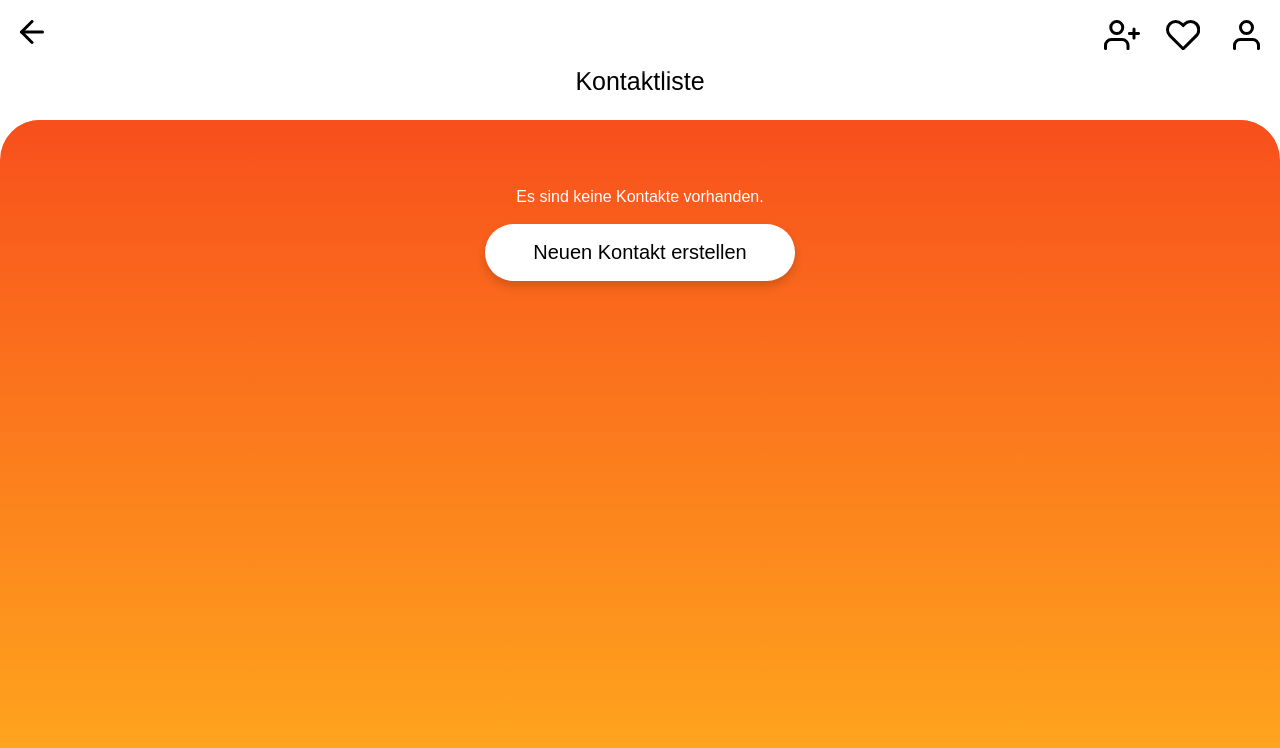
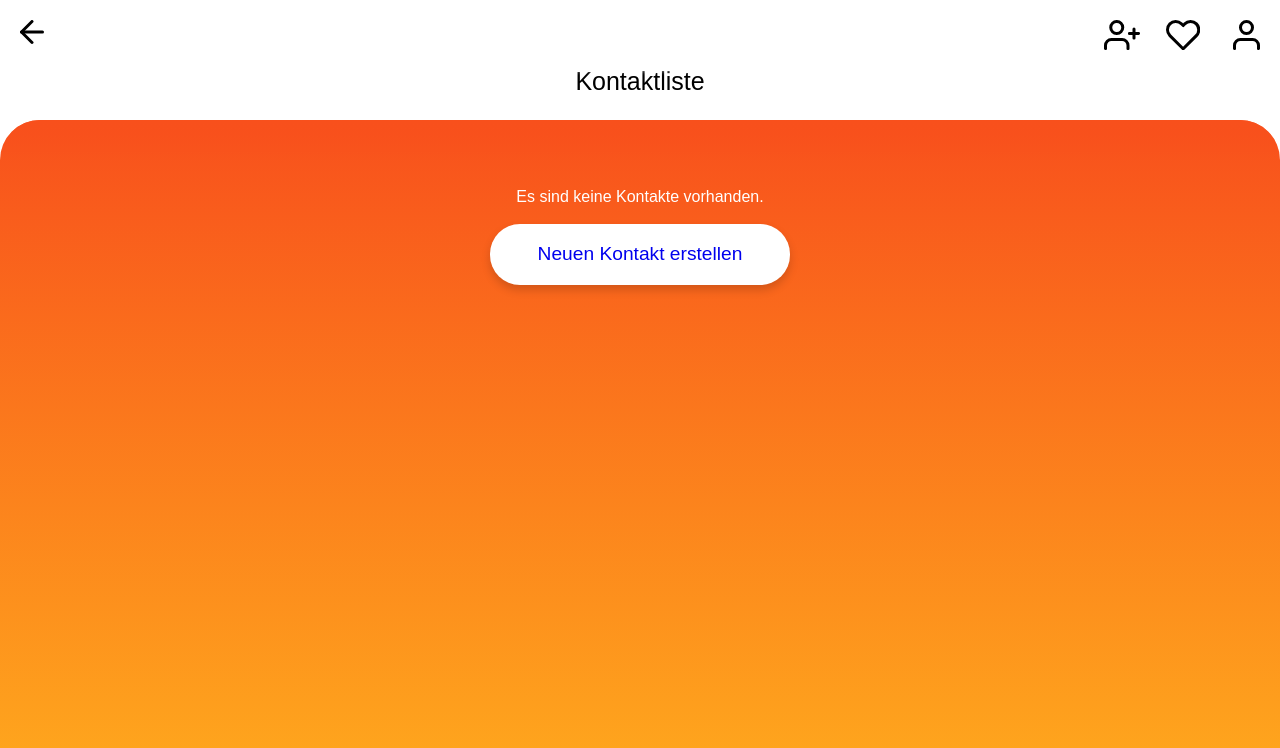
Before and after one commit to soerenstein/capstone-project, a React (Create React App) app: page /list in a window 1280 px wide. Shown: the top 748 px of the page. Built offline with nearby package versions, Linux system fonts and the light colour scheme; a web font is replaced by a local one.

Commit message:
Add color variables

```diff
--- a/src/components/ContactList/ZeroContacts.js
+++ b/src/components/ContactList/ZeroContacts.js
@@ -9,9 +9,7 @@ export default function ZeroContacts() {
         <NotificationStyled>
           Es sind keine Kontakte vorhanden.
         </NotificationStyled>
-        <NavLink to="/create">
-          <ButtonStyled>Neuen Kontakt erstellen</ButtonStyled>
-        </NavLink>
+        <StyledNavLink to="/create">Neuen Kontakt erstellen</StyledNavLink>
       </ListWrapper>
     </>
   )
@@ -26,15 +24,16 @@ const ListWrapper = styled.div`
 `
 
 const NotificationStyled = styled.p`
-  color: white;
+  color: var(--white);
   text-align: center;
 `
 
-const ButtonStyled = styled.button`
+const StyledNavLink = styled(NavLink)`
   padding: 17px 48px;
-  font-size: 20px;
-  background: #ffffff 0% 0% no-repeat padding-box;
-  box-shadow: 0px 5px 10px #00000029;
+  text-decoration: none;
+  font-size: 1.2em;
+  background: var(--button-white);
+  box-shadow: var(--shadow-grey);
   border-style: none;
   border-radius: 30px;
 `
--- a/src/components/ContactList/ZeroFavorites.js
+++ b/src/components/ContactList/ZeroFavorites.js
@@ -9,9 +9,7 @@ export default function ZeroFavorites() {
         <NotificationStyled>
           Es sind keine Favoriten vorhanden.
         </NotificationStyled>
-        <NavLink to="/list">
-          <ButtonStyled>Zur Kontaktliste</ButtonStyled>
-        </NavLink>
+        <StyledNavLink to="/list">Zur Kontaktliste</StyledNavLink>
       </ListWrapper>
     </>
   )
@@ -26,15 +24,16 @@ const ListWrapper = styled.div`
 `
 
 const NotificationStyled = styled.p`
-  color: white;
+  color: var(--white);
   text-align: center;
 `
 
-const ButtonStyled = styled.button`
+const StyledNavLink = styled(NavLink)`
   padding: 17px 48px;
-  font-size: 20px;
-  background: #ffffff 0% 0% no-repeat padding-box;
-  box-shadow: 0px 5px 10px #00000029;
+  text-decoration: none;
+  font-size: 1.2em;
+  background: var(--button-white);
+  box-shadow: var(--shadow-grey);
   border-style: none;
   border-radius: 30px;
 `
--- a/src/components/ContactListItem/ContactListItem.js
+++ b/src/components/ContactListItem/ContactListItem.js
@@ -30,8 +30,8 @@ const ContactContainer = styled.div`
   grid-template-columns: 8% auto;
   justify-self: end;
   border-radius: 30px;
-  background: #ffffff 0% 0% no-repeat padding-box;
-  box-shadow: 0px 5px 10px #00000029;
+  background: var(--button-white);
+  box-shadow: var(--shadow-grey);
 `
 const SVGWrapper = styled.div`
   grid-column: 1;
--- a/src/components/ContactProfile/ProfileContent.js
+++ b/src/components/ContactProfile/ProfileContent.js
@@ -74,7 +74,7 @@ export default function ProfileContent({
 }
 
 const NameStyled = styled.h2`
-  color: white;
+  color: var(--white);
   margin: 25px auto 0 auto;
   text-align: center;
   white-space: nowrap;
@@ -84,7 +84,7 @@ const NameStyled = styled.h2`
 `
 
 const CompanyStyled = styled.h3`
-  color: white;
+  color: var(--white);
 
   text-align: center;
   margin: 5px 0;
@@ -98,13 +98,13 @@ const DetailListStyled = styled.ul`
 const DataContainer = styled.div`
   padding: 10px;
   padding-left: 30px;
-  background: #ffffff 0% 0% no-repeat padding-box;
+  background: var(--button-white);
   box-shadow: 0 5px 10px #00000029;
   border-radius: 30px;
 `
 
 const DetailItemHeading = styled.h4`
-  color: white;
+  color: var(--white);
   margin: 5px 0 5px 0;
   padding-left: 30px;
   padding-top: 10px;
@@ -117,8 +117,8 @@ const DetailItemContent = styled.p`
 const ButtonStyled = styled.button`
   margin: 10px auto 20px auto;
   padding: 17px 48px;
-  font-size: 20px;
-  background: #ffffff 0% 0% no-repeat padding-box;
+  font-size: 1.2em;
+  background: var(--button-white);
   box-shadow: 0 5px 10px #00000029;
   border-style: none;
   border-radius: 30px;
--- a/src/components/CreateContactForm/CreateContactForm.js
+++ b/src/components/CreateContactForm/CreateContactForm.js
@@ -155,7 +155,7 @@ const LabelWrapper = styled.div`
 
 const LabelStyled = styled.label`
   display: grid;
-  color: #ffffff;
+  color: var(--white);
 `
 
 const LabelName = styled.div`
@@ -165,7 +165,7 @@ const InputStyled = styled.input`
   border-style: none;
   padding-left: 20px;
   height: 50px;
-  box-shadow: 0px 5px 10px #00000029;
+  box-shadow: var(--shadow-grey);
   border-radius: 30px;
   outline: none;
   margin-bottom: 15px;
@@ -173,9 +173,9 @@ const InputStyled = styled.input`
 
 const ButtonStyled = styled.button`
   padding: 17px 48px;
-  font-size: 20px;
-  background: #ffffff 0% 0% no-repeat padding-box;
-  box-shadow: 0px 5px 10px #00000029;
+  font-size: 1.2em;
+  background: var(--button-white);
+  box-shadow: var(--shadow-grey);
   border-style: none;
   border-radius: 30px;
   opacity: 1;
--- a/src/components/Design/CardWrapper/CardWrapper.js
+++ b/src/components/Design/CardWrapper/CardWrapper.js
@@ -17,11 +17,7 @@ const StyledCardWrapper = styled.div`
   bottom: 0;
   overflow: auto;
   padding: 0 15px;
-  background: linear-gradient(
-    0deg,
-    rgba(255, 171, 29, 1) 0%,
-    rgba(248, 80, 28, 1) 100%
-  );
+  background: var(--gradient-orange);
   border-radius: 40px 40px 0 0;
 `
 
@@ -31,11 +27,7 @@ const Shadow = styled.div`
   top: 15%;
   width: 100%;
   border-radius: 40px 40px 0 0;
-  background: linear-gradient(
-    0deg,
-    rgba(255, 171, 29, 0) 0%,
-    rgba(248, 80, 28, 1) 100%
-  );
+  background: var(--gradient-orange-shadow);
   z-index: 100;
   margin-bottom: 1px;
 `
--- a/src/components/Design/GlobalStyles.js
+++ b/src/components/Design/GlobalStyles.js
@@ -26,4 +26,26 @@ body {
     line-height: 1.4;
     height: 100vh;
 }
+
+:root {
+    --button-white: #ffffff 0% 0% no-repeat padding-box;
+    --white: #ffffff;
+    --black: #000000;
+
+    --gradient-orange: linear-gradient(
+    0deg,
+    rgba(255, 171, 29, 1) 0%,
+    rgba(248, 80, 28, 1) 100%);
+    --gradient-orange-shadow: linear-gradient(
+    0deg,
+    rgba(255, 171, 29, 0) 0%,
+    rgba(248, 80, 28, 1) 100%);
+    --gradient-orange-45: linear-gradient(
+    45deg,
+    rgba(255, 171, 29, 1) 0%,
+    rgba(248, 80, 28, 1) 100%
+  );
+
+  --shadow-grey: 0px 5px 10px #00000029;
+}
 `
--- a/src/components/HomePage/WelcomeUser.js
+++ b/src/components/HomePage/WelcomeUser.js
@@ -26,7 +26,7 @@ const WelcomeWrapper = styled.div`
 
 const StyledWelcome = styled.h2`
   margin: 0;
-  color: white;
+  color: var(--white);
   width: 80vw;
   white-space: nowrap;
   overflow: hidden;
--- a/src/components/UserProfile/UserProfileContent.js
+++ b/src/components/UserProfile/UserProfileContent.js
@@ -1,6 +1,6 @@
 import React from 'react'
 import styled from 'styled-components/macro'
-import { Link } from 'react-router-dom'
+import { NavLink } from 'react-router-dom'
 import UserQR from '../ShareProfile/UserQR'
 import PageLayout from '../Design/CardWrapper/PageLayout'
 
@@ -39,11 +39,9 @@ export default function UserProfileContent({ user }) {
             <DataContent>{zip + ' ' + city}</DataContent>
           </DataContainer>
         </ListStyled>
-        <Link to="/edit-user">
-          <ButtonStyled id="edit" to="/edit-user">
-            Bearbeiten
-          </ButtonStyled>
-        </Link>
+        <NavLink id="edit" to="/edit-user">
+          <ButtonStyled>Bearbeiten</ButtonStyled>
+        </NavLink>
       </Wrapper>
     </PageLayout>
   )
@@ -55,11 +53,7 @@ const Wrapper = styled.div`
   width: 100%;
   overflow: scroll;
   padding: 20px 15px;
-  background: linear-gradient(
-    0deg,
-    rgba(255, 171, 29, 1) 0%,
-    rgba(248, 80, 28, 1) 100%
-  );
+  background: var(--gradient-orange);
   border-radius: 40px 40px 0 0;
 `
 
@@ -71,14 +65,14 @@ const QRWrapper = styled.div`
   height: 230px;
   width: 230px;
   margin: 20px auto -15px auto;
-  background: white 0% 0% no-repeat padding-box;
+  background: var(--white);
   box-shadow: 0px 3px 10px #00000029;
   border-radius: 30px;
   z-index: 100;
 `
 
 const NameStyled = styled.h2`
-  color: white;
+  color: var(--white);
   margin: 25px auto 0 auto;
   text-align: center;
   white-space: nowrap;
@@ -88,8 +82,8 @@ const NameStyled = styled.h2`
 `
 
 const CompanyStyled = styled.h3`
-  color: white;
-  font-size: 20px;
+  color: var(--white);
+  font-size: 1em;
   text-align: center;
   margin: 5px 0;
 `
@@ -102,13 +96,13 @@ const ListStyled = styled.ul`
 const DataContainer = styled.div`
   padding: 10px;
   padding-left: 30px;
-  background: #ffffff 0% 0% no-repeat padding-box;
-  box-shadow: 0px 5px 10px #00000029;
+  background: var(--button-white);
+  box-shadow: var(--shadow-grey);
   border-radius: 30px;
 `
 
 const HeadingStyled = styled.h4`
-  color: white;
+  color: var(--white);
   margin: 5px 0 5px 0;
   padding-left: 30px;
   padding-top: 10px;
@@ -125,9 +119,10 @@ const DataContent = styled.p`
 const ButtonStyled = styled.button`
   margin: 10px auto 20px auto;
   padding: 17px 48px;
-  font-size: 20px;
-  background: #ffffff 0% 0% no-repeat padding-box;
-  box-shadow: 0px 5px 10px #00000029;
+  text-decoration: none;
+  font-size: 1.2em;
+  background: var(--button-white);
+  box-shadow: var(--shadow-grey);
   border-style: none;
   border-radius: 30px;
   width: 100%;
--- a/src/components/UserProfile/UserProfileForm.js
+++ b/src/components/UserProfile/UserProfileForm.js
@@ -167,7 +167,7 @@ const LabelWrapper = styled.div`
 
 const LabelStyled = styled.label`
   display: grid;
-  color: #ffffff;
+  color: var(--white);
 `
 
 const LabelName = styled.div`
@@ -177,7 +177,7 @@ const InputStyled = styled.input`
   border-style: none;
   padding-left: 20px;
   height: 50px;
-  box-shadow: 0px 5px 10px #00000029;
+  box-shadow: var(--shadow-grey);
   border-radius: 30px;
   outline: none;
   margin-bottom: 15px;
@@ -186,8 +186,8 @@ const InputStyled = styled.input`
 const ButtonStyled = styled.button`
   padding: 17px 48px;
   font-size: 20px;
-  background: #ffffff 0% 0% no-repeat padding-box;
-  box-shadow: 0px 5px 10px #00000029;
+  background: var(--button-white);
+  box-shadow: var(--shadow-grey);
   border-style: none;
   border-radius: 30px;
   opacity: 1;
```
